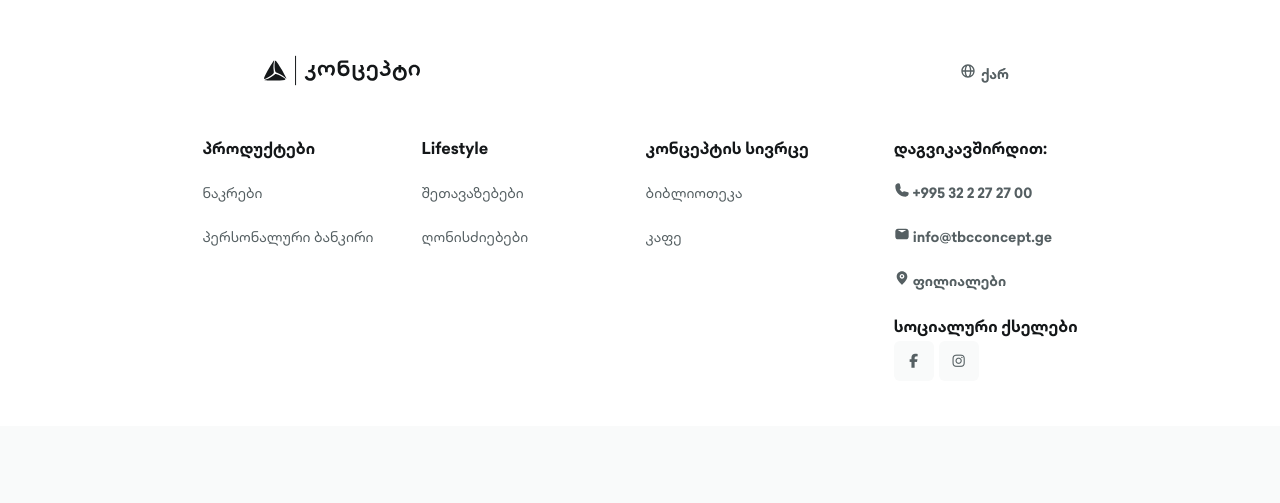
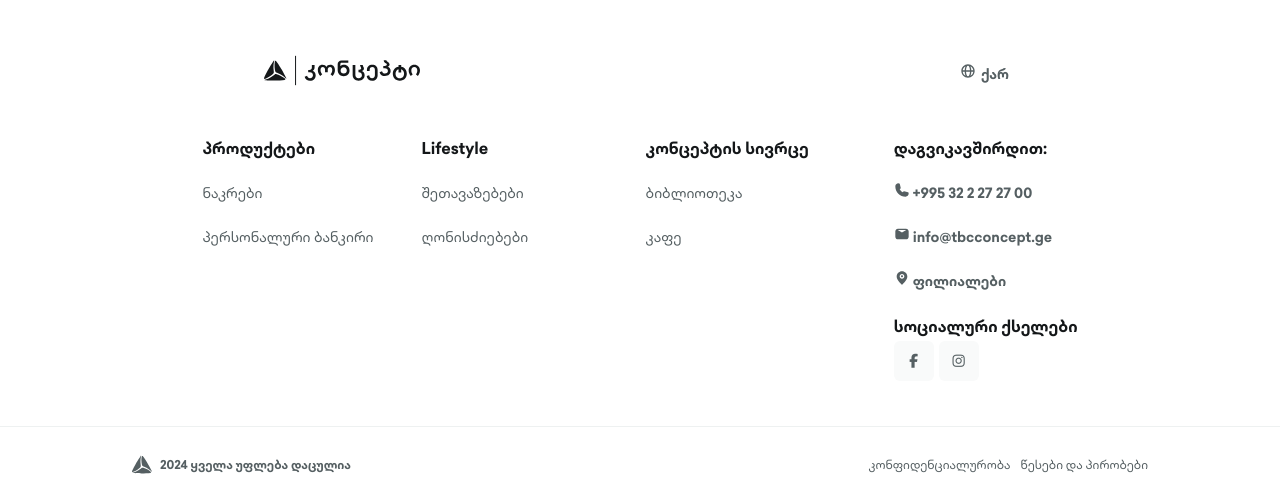
Before and after one commit to kmumladze/tbc-concept, a plain HTML site: page index.html in a window 1280 px wide. Shown: the part 3205-3708 px from the top of the page. Before the commit the page ends 3631 px from the top, so only its background shows below. Drawn offline with Linux system fonts and the light colour scheme.

Commit message:
feat: update footer, added bottom container

```diff
--- a/index.html
+++ b/index.html
@@ -254,7 +254,7 @@
               <a href="#" class="footer-dropdown-toggle-link"
                 >დაგვიკავშირდით:</a
               >
-              <div class="tel">
+              <div class="tell">
                 <svg
                   data-v-174d8ed1=""
                   width="16"
@@ -361,6 +361,40 @@
           </div>
         </div>
       </div>
+      <div class="footer-bottom">
+        <div class="footer-bottom-inner">
+          <div class="footer-bottom-left">
+            <div class="footer-tbc-logo">
+              <svg
+                data-v-174d8ed1=""
+                width="20"
+                height="19"
+                viewBox="0 0 36 32"
+                fill="currentColor"
+                xmlns="http://www.w3.org/2000/svg"
+              >
+                <path
+                  data-v-174d8ed1=""
+                  d="M15.8154 18.4806C15.8263 18.5838 15.8325 18.7025 15.8325 18.8227C15.8325 19.8184 15.4065 20.7155 14.7261 21.3474L14.7246 21.349C11.2681 24.5334 7.20468 27.1305 2.73238 28.9447L2.4671 29.0402C2.09727 29.1913 1.66502 29.3099 1.21717 29.3747L1.18752 29.3778C1.1251 29.3916 1.05332 29.3993 0.979974 29.3993C0.438492 29.3993 0 28.9662 0 28.4314C0 28.4114 0 28.3898 0.00156047 28.3697V28.3728C0.0187256 28.154 0.0639792 27.949 0.13264 27.7578L0.127958 27.7748C1.32952 24.3946 5.39922 17.0533 7.15475 14.0277C9.33784 10.2375 15.0632 1.11901 15.9168 0.118682C15.973 0.0462399 16.0588 0 16.1571 0C16.2055 0 16.2523 0.0107893 16.2929 0.0323679L16.2913 0.0308266C16.4333 0.0986452 16.5503 0.186501 16.4068 0.692058C15.6577 3.39401 14.5717 9.27881 15.6952 17.3246C15.7529 17.7407 15.8169 18.1214 15.8169 18.4806H15.8154Z"
+                ></path>
+                <path
+                  data-v-174d8ed1=""
+                  d="M17.2182 22.3447C17.78 21.9501 18.4807 21.7143 19.2375 21.7143C19.6104 21.7143 19.9693 21.7713 20.3064 21.8776L20.2814 21.8715C25.2172 23.3851 29.5022 25.6493 33.2443 28.5639L33.16 28.5007C33.5126 28.7751 33.8216 29.0787 34.09 29.4163L34.0994 29.4271C34.257 29.5997 34.3537 29.8278 34.3537 30.0791C34.3537 30.4552 34.1368 30.7819 33.8201 30.9438L33.8138 30.9468C33.6437 31.0285 33.4455 31.0948 33.238 31.1318L33.224 31.1333C29.6661 31.7992 21.1771 31.9718 17.6567 31.998C13.2437 32.0289 2.39535 31.6913 1.08143 31.4771C0.939428 31.457 0.828635 31.343 0.817711 31.2027V31.2012C0.817711 31.0455 0.817711 30.9037 1.34515 30.7742C4.09157 30.0606 9.77948 28.0461 16.2851 23.0676C16.6175 22.787 16.9171 22.5466 17.2182 22.3431V22.3447Z"
+                ></path>
+                <path
+                  data-v-174d8ed1=""
+                  d="M19.9178 19.2296C18.9394 18.7734 18.22 17.9134 17.9719 16.873L17.9672 16.8498C17.3212 14.1987 16.9514 11.1562 16.9514 8.02726C16.9514 6.0821 17.0949 4.17085 17.3711 2.30275L17.3446 2.51546C17.4117 2.04381 17.5319 1.61686 17.7004 1.21612L17.6879 1.25002C17.819 0.853902 18.1904 0.571839 18.6273 0.571839C18.827 0.571839 19.0127 0.630409 19.1672 0.730596L19.1641 0.729055C19.3373 0.85082 19.4871 0.986457 19.6198 1.13751L19.6229 1.14059C21.9854 3.85333 26.3813 11.0344 28.1633 14.023C30.3932 17.7823 35.5443 27.2338 35.9766 28.473C35.9906 28.5069 36 28.547 36 28.5886C36 28.6919 35.9469 28.7828 35.8674 28.8383H35.8658C35.7347 28.9262 35.6021 28.9786 35.2338 28.6086C33.2146 26.6188 28.6174 22.7454 21.0055 19.6828C20.6044 19.5271 20.2471 19.3853 19.9194 19.2296H19.9178Z"
+                ></path>
+              </svg>
+              <div class="footer-text">2024 ყველა უფლება დაცულია</div>
+            </div>
+            <div class="footer-bottom-right">
+              <span class="bottom-text">კონფიდენციალურობა</span>
+              <span class="bottom-text">წესები და პირობები</span>
+            </div>
+          </div>
+        </div>
+      </div>
     </footer>
 
     <script src="./app.js"></script>
--- a/style.css
+++ b/style.css
@@ -339,11 +339,31 @@ footer {
 }
 .footer-dropdown-link {
   font-family: tbc-regular;
+  cursor: pointer;
+  transition: 0.5s;
+}
+.footer-dropdown-link:hover {
+  color: #182cc0;
+  transition: 0.5s;
 }
 .info {
   display: flex;
   flex-direction: column;
   gap: 20px;
+}
+.tell,
+.mail,
+.branches {
+  cursor: pointer;
+}
+.tell:hover {
+  text-decoration: underline;
+}
+.mail:hover {
+  text-decoration: underline;
+}
+.branches:hover {
+  text-decoration: underline;
 }
 .social-icons {
   display: flex;
@@ -369,3 +389,41 @@ footer {
   color: #182cc0;
   background-color: #eee;
 }
+
+.footer-bottom {
+  background-color: #fff;
+  border-top: 1px solid #eef1f1;
+  padding-top: 28px;
+  padding-bottom: 28px;
+  font-size: 12px;
+}
+.footer-bottom-inner {
+  padding-left: 47px;
+  padding-right: 47px;
+  width: 100%;
+  max-width: 1110px;
+  margin-left: auto;
+  margin-right: auto;
+}
+.footer-bottom-left {
+  justify-content: space-between;
+  align-items: center;
+  display: flex;
+}
+.footer-tbc-logo {
+  display: flex;
+  gap: 8px;
+}
+.footer-bottom-right {
+  display: flex;
+  gap: 10px;
+  font-family: tbc-regular;
+}
+.bottom-text {
+  cursor: pointer;
+  transition: 0.5s;
+}
+.bottom-text:hover {
+  color: #182cc0;
+  transition: 0.7s;
+}
```
